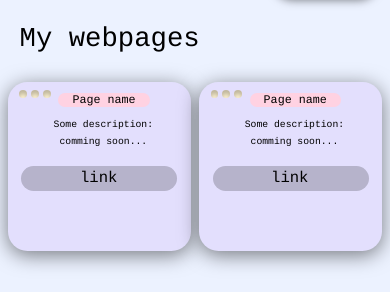
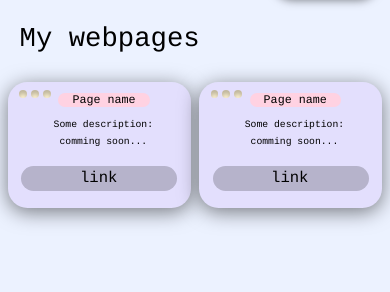
Before and after one commit to Marjachok/portfolio, a PHP site: page / in a window 390 px wide. Shown: the part 1101-1393 px from the top of the page. Run offline with PHP 8.4, Linux system fonts and the light colour scheme.

Commit message:
Update works_style.css

```diff
--- a/works/works_style.css
+++ b/works/works_style.css
@@ -2,7 +2,7 @@
     .work1{
         position: absolute;
         width: 47vw;
-        height: 15vh;
+        height: 10vh;
         background: #E3DFFD;
         border-radius: 5vw;
         left: 2vw;
```
